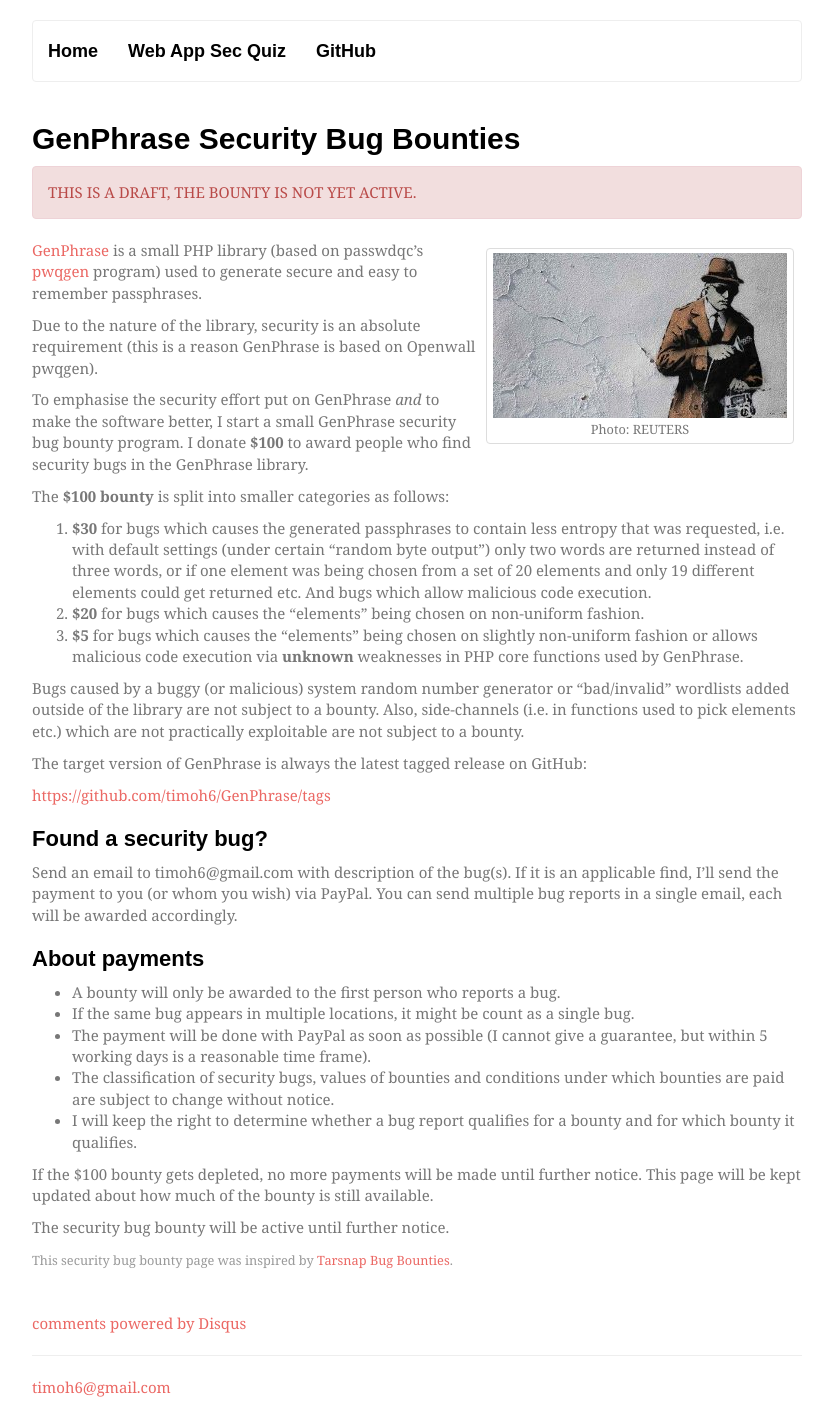
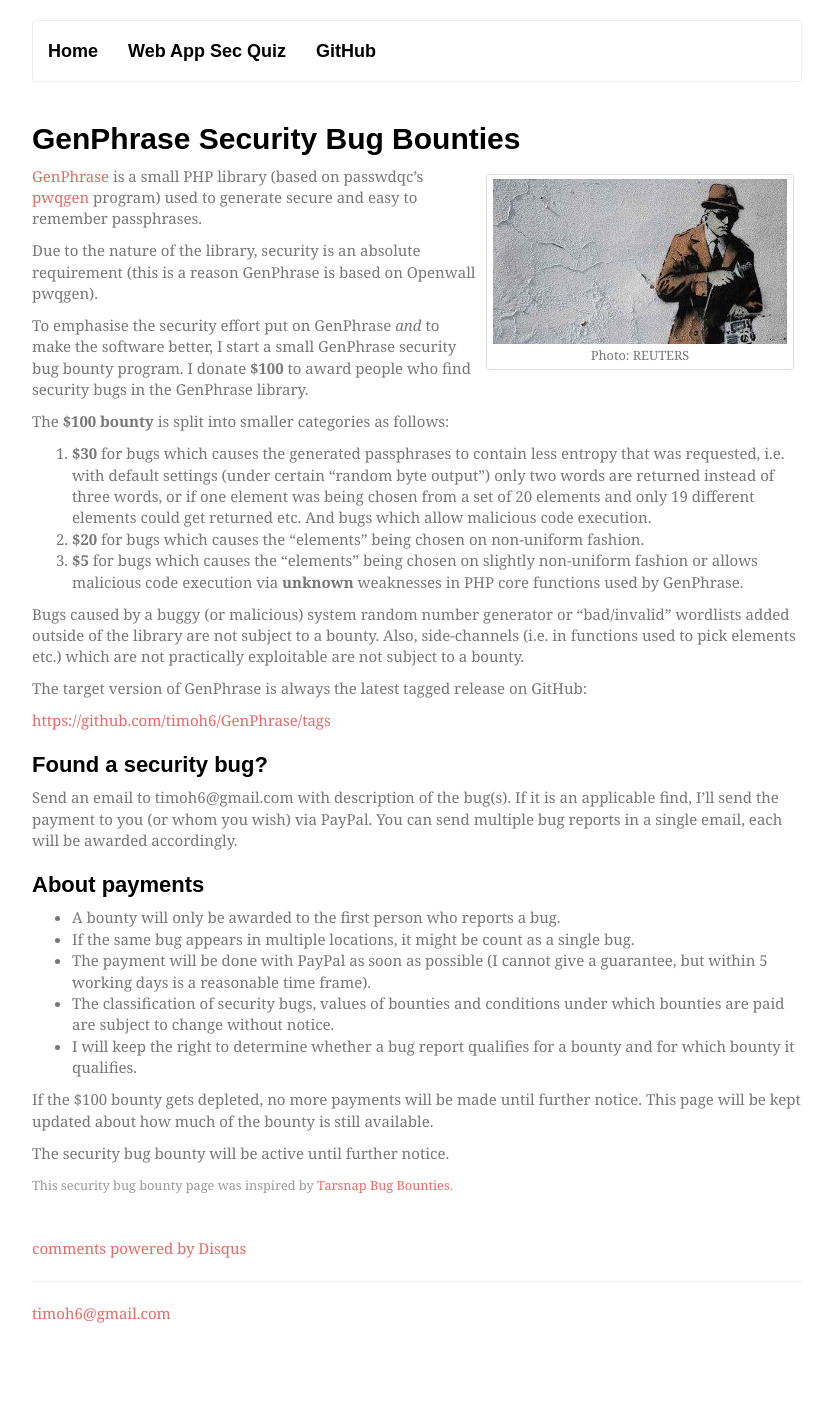
Before and after one commit to timoh6/timoh6.github.com, a Jekyll site: the page built from _posts/2014-08-14-GenPhrase-security-bug-bounties.md, in a window 1280 px wide. Shown: the whole page, without its empty margins (223-1056 px from the left). Built offline with Jekyll 4.4.1, drawn with Linux system fonts in a browser that asks for light colours; some web fonts are replaced; comment, search, counter and statistics services are not loaded; after the commit the page ends 1335 px from its top, so only the background shows below that.

Commit message:
Remove draft note

```diff
--- a/_posts/2014-08-14-GenPhrase-security-bug-bounties.md
+++ b/_posts/2014-08-14-GenPhrase-security-bug-bounties.md
@@ -6,8 +6,6 @@ draft: true
 
 {{ page.title }}
 ================
-
-<div class="alert alert-danger" role="alert">THIS IS A DRAFT, THE BOUNTY IS NOT YET ACTIVE. </div>
 
 <div class="image-holder"><img src="/image/bughunt.jpg" alt="Security Bug Hunt" class="image-responsive"><small>Photo: REUTERS</small></div>
 
```
